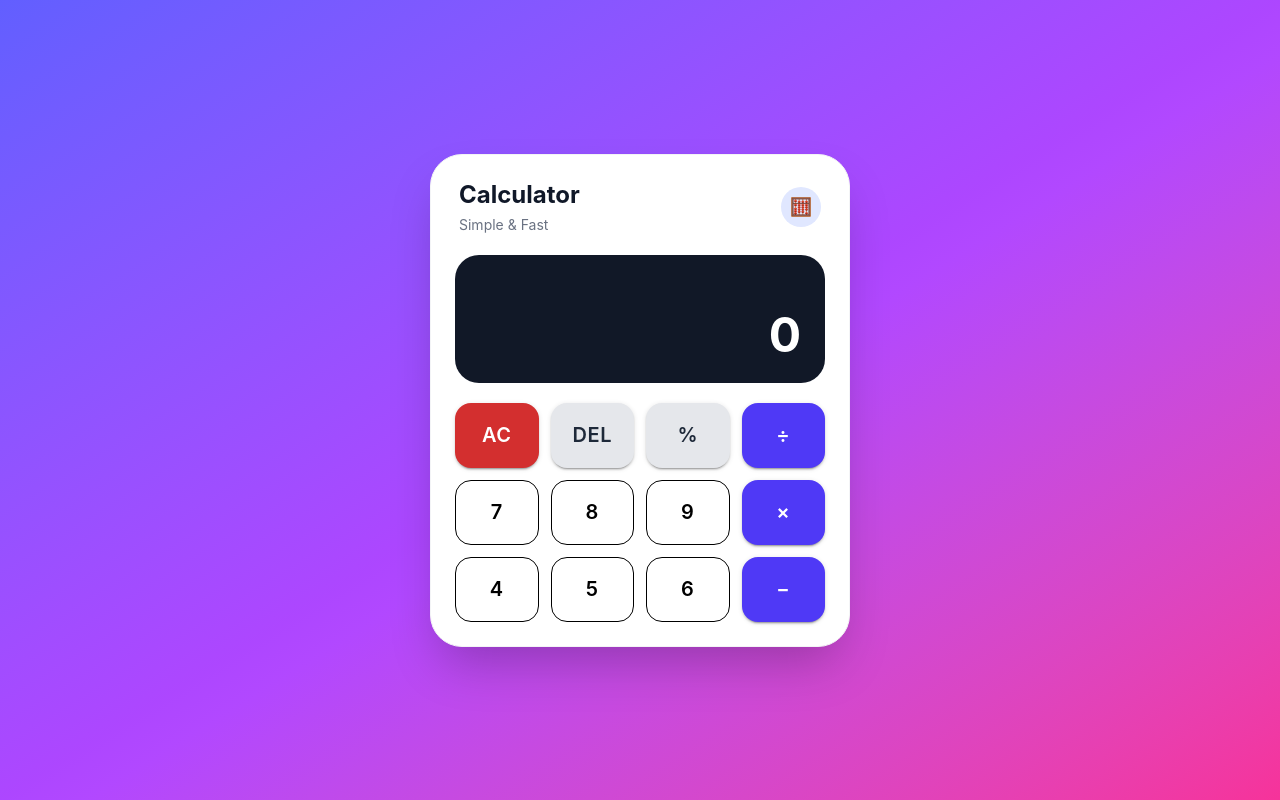
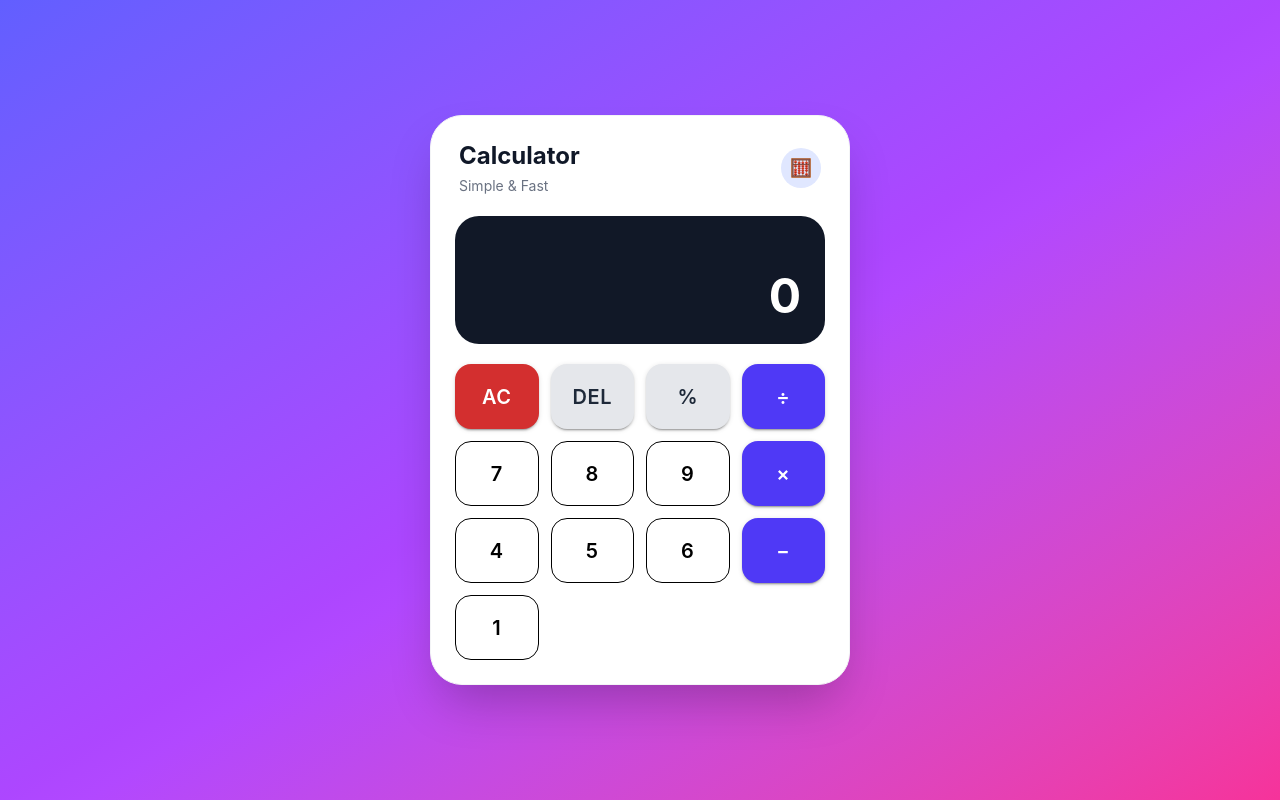
Before and after one commit to deep-coder1/Calculator-App, a React (Vite) app: page / in a window 1280 px wide. Built offline with nearby package versions, Linux system fonts and the light colour scheme.

Commit message:
In row 4 add 1 button comp

```diff
--- a/src/components/Calculator.jsx
+++ b/src/components/Calculator.jsx
@@ -269,6 +269,13 @@ const Calculator = () => {
             −
           </CalculatorButton>
 
+          {/* Row 4 */}
+          <CalculatorButton
+            onClick={() => handleNumber("1")}
+          >
+            1
+          </CalculatorButton>
+
 
         </div>
 
```
